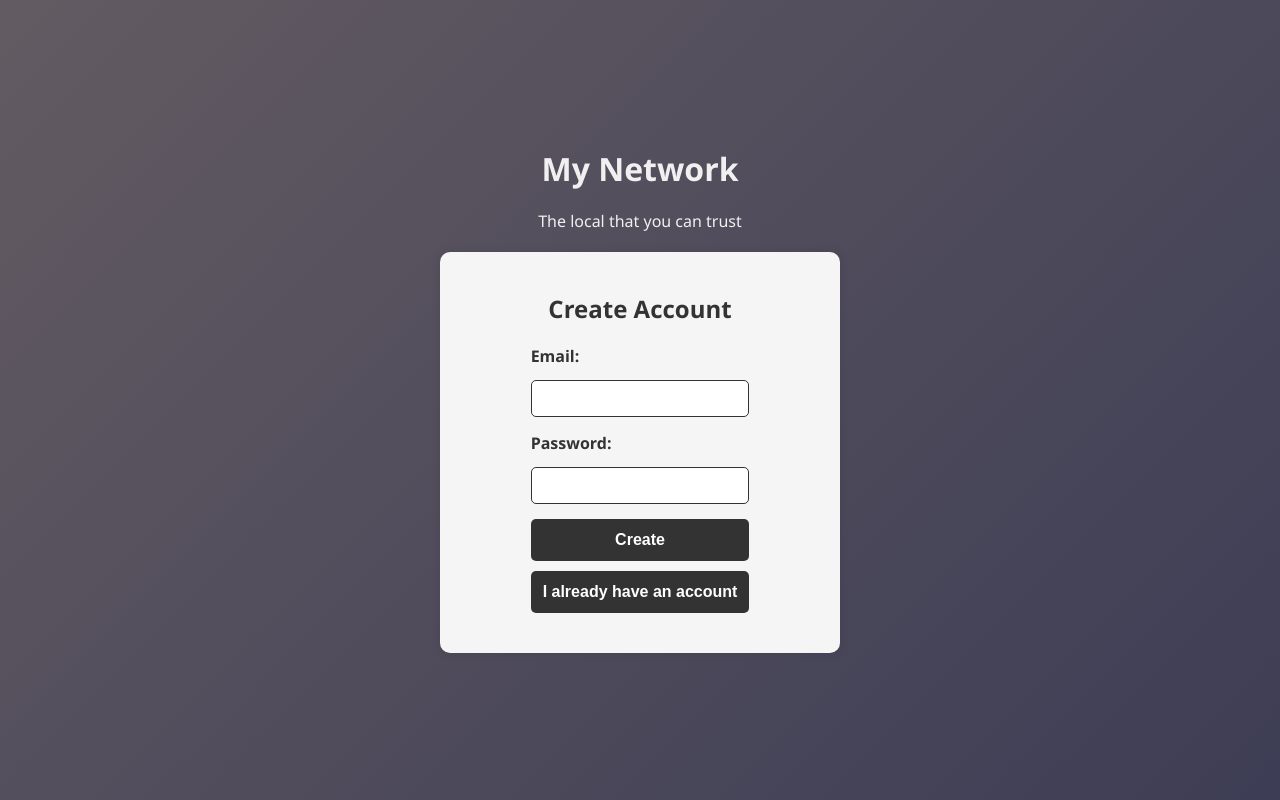
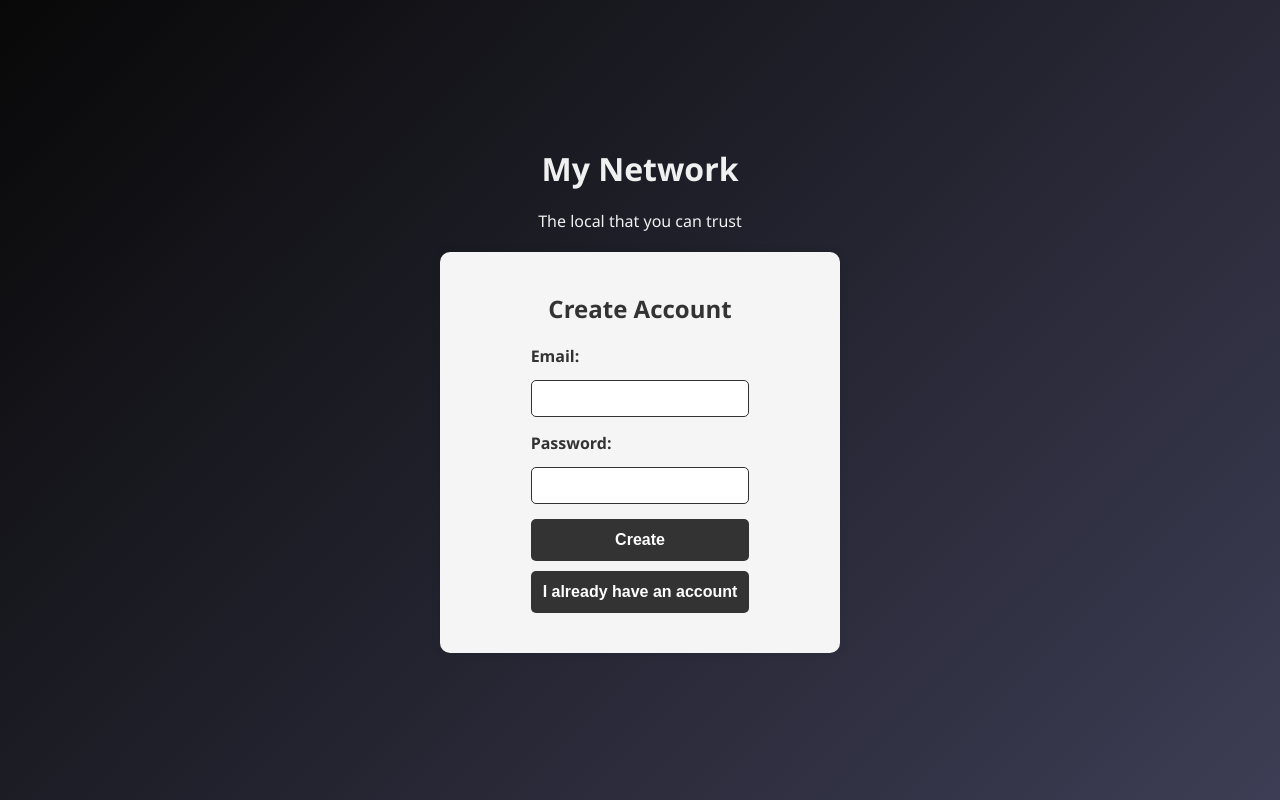
Before and after one commit to davipy-LAB/my-network, a React (Vite) app: page / in a window 1280 px wide. Built offline with nearby package versions, Linux system fonts and the light colour scheme.

Commit message:
My Network (1.1)

```diff
--- a/src/App.css
+++ b/src/App.css
@@ -71,3 +71,62 @@
 .container-buttons button:hover {
   background-color: #555;
 }
+
+@keyframes fadeInUp {
+  to {
+    opacity: 1;
+    transform: translateY(0);
+  }
+}
+
+/* Adicionado: animação de entrada para os cards com delay */
+.App > div {
+  opacity: 0;
+  transform: translateY(20px);
+  animation: fadeInUp 0.5s forwards;
+  animation-delay: 0.1s;
+}
+
+.App > div:nth-child(2) {
+  animation-delay: 0.2s;
+}
+.App > div:nth-child(3) {
+  animation-delay: 0.3s;
+}
+.App > div:nth-child(4) {
+  animation-delay: 0.4s;
+}
+/* Adicionado: animação de entrada para o header */
+.header {
+  opacity: 0;
+  transform: translateY(-20px);
+  animation: fadeInDown 0.5s forwards;
+}
+
+@keyframes fadeInDown {
+  to {
+    opacity: 1;
+    transform: translateY(0);
+  }
+}
+
+.App > h1 {
+  opacity: 0;
+  transform: translateY(-20px);
+  animation: fadeInDown 0.5s forwards;
+  animation-delay: 0.1s;
+}
+
+@keyframes fadeInDown {
+  to {
+    opacity: 1;
+    transform: translateY(0);
+  }
+}
+
+.App p {
+  opacity: 0;
+  transform: translateY(-20px);
+  animation: fadeInDown 0.5s forwards;
+  animation-delay: 0.2s;
+}
--- a/src/index.css
+++ b/src/index.css
@@ -12,7 +12,7 @@ body {
 }
 
 .App {
-    background: linear-gradient(135deg, #635b62, #3d3d55);
+    background: linear-gradient(135deg, #080808, #3d3d55);
     color: #f0f0f0;
     font-family: 'Segoe UI', Tahoma, Geneva, Verdana, sans-serif;
     margin: 0;
```
